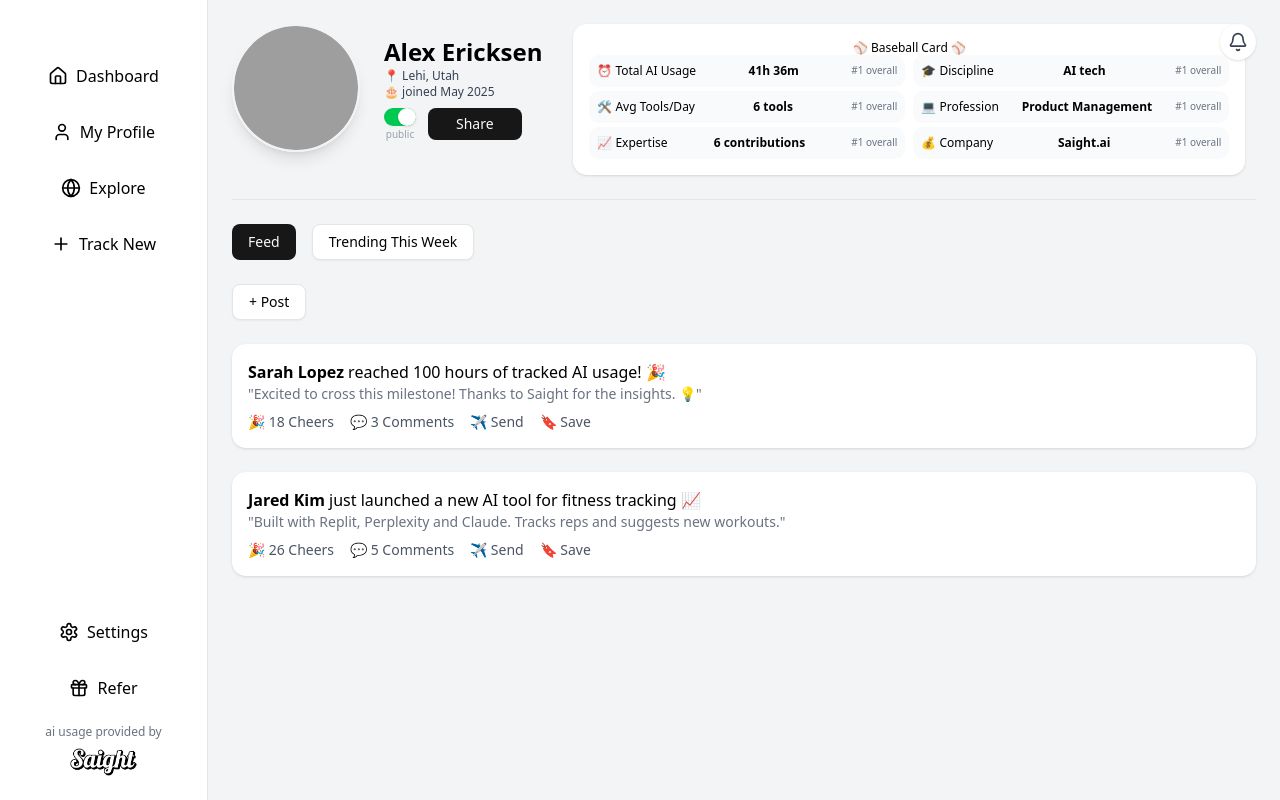
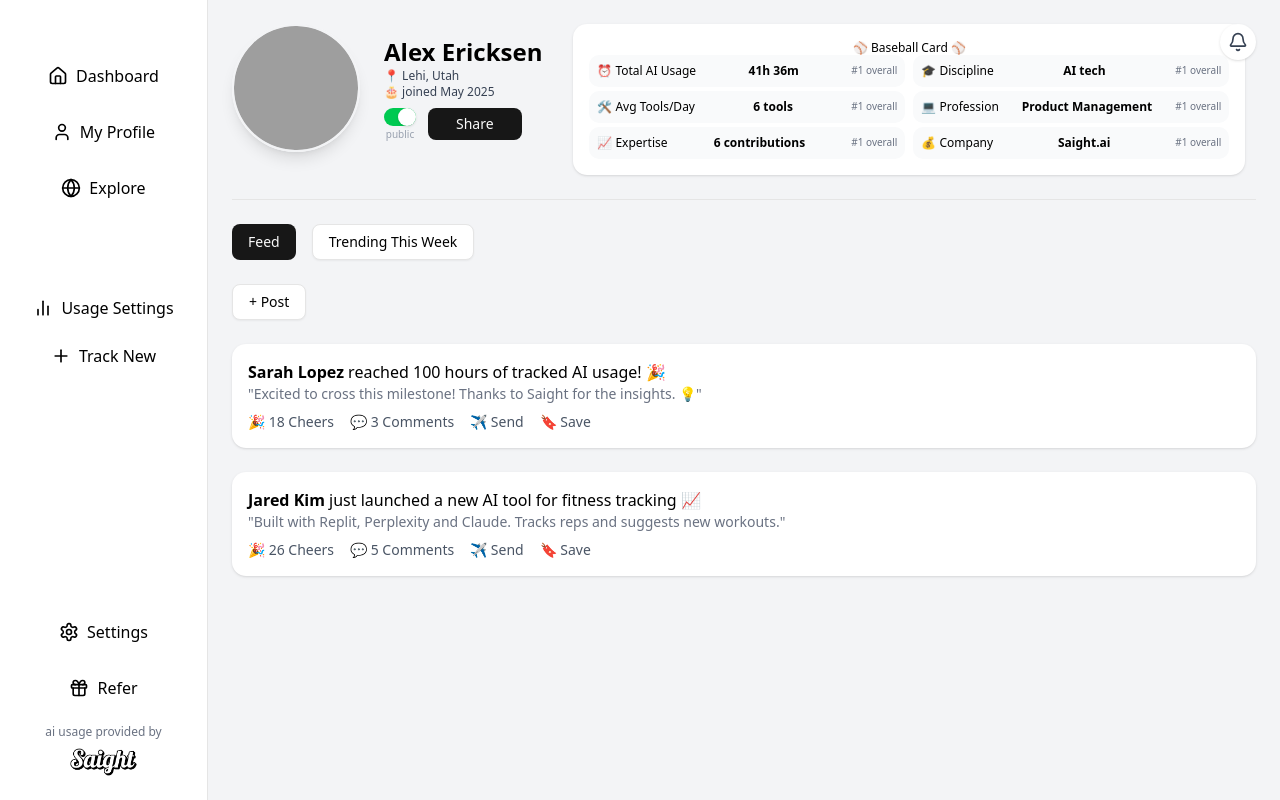
Before and after one commit to alexhericksen/saight-ai, a Next.js app in the folder frontend/: page /explore in a window 1280 px wide. Built offline with nearby package versions, Linux system fonts and the light colour scheme; grey boxes are pictures that could not be loaded.

Commit message:
Added Usage Settings to sidebar menu & updated format

```diff
--- a/frontend/app/dashboard/page.tsx
+++ b/frontend/app/dashboard/page.tsx
@@ -4,7 +4,7 @@
 import { supabase } from "@/lib/supabase";
 import { Button } from "@/components/ui/button";
 import { ToggleSwitch } from "@/components/ui/toggle-switch";
-import { Pencil, Home, User, Globe, Settings, Gift, Bell, Plus } from "lucide-react";
+import { Pencil, Home, User, Globe, Settings, Gift, Bell, Plus, BarChart2 } from "lucide-react";
 
 export default function Dashboard() {
   const [chartView, setChartView] = useState('daily');
@@ -79,6 +79,8 @@
     <div className="flex min-h-screen">
       {/* Sidebar */}
       <aside className="w-52 bg-white text-black border-r p-6 flex flex-col justify-between">
+        <div>
+          {/* Main Menu Items */}
           <div className="space-y-4 flex items-center flex-col pt-8">
             <a href="#" className="flex items-center space-x-2 p-2 rounded-lg hover:bg-gray-100 transition-colors">
               <div className="w-5 flex justify-center">
@@ -90,7 +92,7 @@
               <div className="w-5 flex justify-center">
                 <User className="h-5 w-5" />
               </div>
-            <span>My Profile</span>
+              <span className="font-medium">My Profile</span>
             </a>
             <a href="#" className="flex items-center space-x-2 p-2 rounded-lg hover:bg-gray-100 transition-colors">
               <div className="w-5 flex justify-center">
@@ -98,12 +100,22 @@
               </div>
               <span>Explore</span>
             </a>
+          </div>
+          {/* Centered section for Usage Settings and Track New */}
+          <div className="flex flex-col items-center space-y-2 mt-20 mb-8">
+            <a href="#" className="flex items-center space-x-2 p-2 rounded-lg hover:bg-gray-100 transition-colors">
+              <div className="w-5 flex justify-center">
+                <BarChart2 className="h-5 w-5" />
+              </div>
+              <span>Usage Settings</span>
+            </a>
             <a href="#" className="flex items-center space-x-2 p-2 rounded-lg hover:bg-gray-100 transition-colors">
               <div className="w-5 flex justify-center">
                 <Plus className="h-5 w-5" />
               </div>
               <span>Track New</span>
             </a>
+          </div>
         </div>
         <div className="space-y-4 flex items-center flex-col">
           <a href="#" className="flex items-center space-x-2 p-2 rounded-lg hover:bg-gray-100 transition-colors">
--- a/frontend/app/explore/page.tsx
+++ b/frontend/app/explore/page.tsx
@@ -3,7 +3,7 @@
 import { useState } from "react";
 import { Button } from "@/components/ui/button";
 import { ToggleSwitch } from "@/components/ui/toggle-switch";
-import { Pencil, Home, User, Globe, Settings, Gift, Bell, Plus } from "lucide-react";
+import { Pencil, Home, User, Globe, Settings, Gift, Bell, Plus, BarChart2 } from "lucide-react";
 
 export default function ExplorePage() {
   const [activeTab, setActiveTab] = useState("feed");
@@ -13,6 +13,8 @@
     <div className="flex min-h-screen">
       {/* Sidebar */}
       <aside className="w-52 bg-white text-black border-r p-6 flex flex-col justify-between">
+        <div>
+          {/* Main Menu Items */}
           <div className="space-y-4 flex items-center flex-col pt-8">
             <a href="#" className="flex items-center space-x-2 p-2 rounded-lg hover:bg-gray-100 transition-colors">
               <div className="w-5 flex justify-center">
@@ -24,7 +26,7 @@
               <div className="w-5 flex justify-center">
                 <User className="h-5 w-5" />
               </div>
-            <span>My Profile</span>
+              <span className="font-medium">My Profile</span>
             </a>
             <a href="#" className="flex items-center space-x-2 p-2 rounded-lg hover:bg-gray-100 transition-colors">
               <div className="w-5 flex justify-center">
@@ -32,12 +34,22 @@
               </div>
               <span className="font-medium">Explore</span>
             </a>
+          </div>
+          {/* Centered section for Usage Settings and Track New */}
+          <div className="flex flex-col items-center space-y-2 mt-20 mb-8">
+            <a href="#" className="flex items-center space-x-2 p-2 rounded-lg hover:bg-gray-100 transition-colors">
+              <div className="w-5 flex justify-center">
+                <BarChart2 className="h-5 w-5" />
+              </div>
+              <span>Usage Settings</span>
+            </a>
             <a href="#" className="flex items-center space-x-2 p-2 rounded-lg hover:bg-gray-100 transition-colors">
               <div className="w-5 flex justify-center">
                 <Plus className="h-5 w-5" />
               </div>
               <span>Track New</span>
             </a>
+          </div>
         </div>
         <div className="space-y-4 flex items-center flex-col">
           <a href="#" className="flex items-center space-x-2 p-2 rounded-lg hover:bg-gray-100 transition-colors">
--- a/frontend/app/myprofile/page.tsx
+++ b/frontend/app/myprofile/page.tsx
@@ -3,7 +3,7 @@
 import { useState } from "react";
 import { Button } from "@/components/ui/button";
 import { ToggleSwitch } from "@/components/ui/toggle-switch";
-import { Pencil, Home, User, Globe, Settings, Gift, Bell, Plus } from "lucide-react";
+import { Pencil, Home, User, Globe, Settings, Gift, Bell, Plus, BarChart2 } from "lucide-react";
 
 export default function MyProfile() {
   const [activeTab, setActiveTab] = useState("profile");
@@ -41,6 +41,15 @@
                 <Globe className="h-5 w-5" />
               </div>
               <span>Explore</span>
+            </a>
+          </div>
+          {/* Centered section for Usage Settings and Track New */}
+          <div className="flex flex-col items-center space-y-2 mt-20 mb-8">
+            <a href="#" className="flex items-center space-x-2 p-2 rounded-lg hover:bg-gray-100 transition-colors">
+              <div className="w-5 flex justify-center">
+                <BarChart2 className="h-5 w-5" />
+              </div>
+              <span>Usage Settings</span>
             </a>
             <a href="#" className="flex items-center space-x-2 p-2 rounded-lg hover:bg-gray-100 transition-colors">
               <div className="w-5 flex justify-center">
```
Lines whose indentation alone changed are shown as unchanged.
